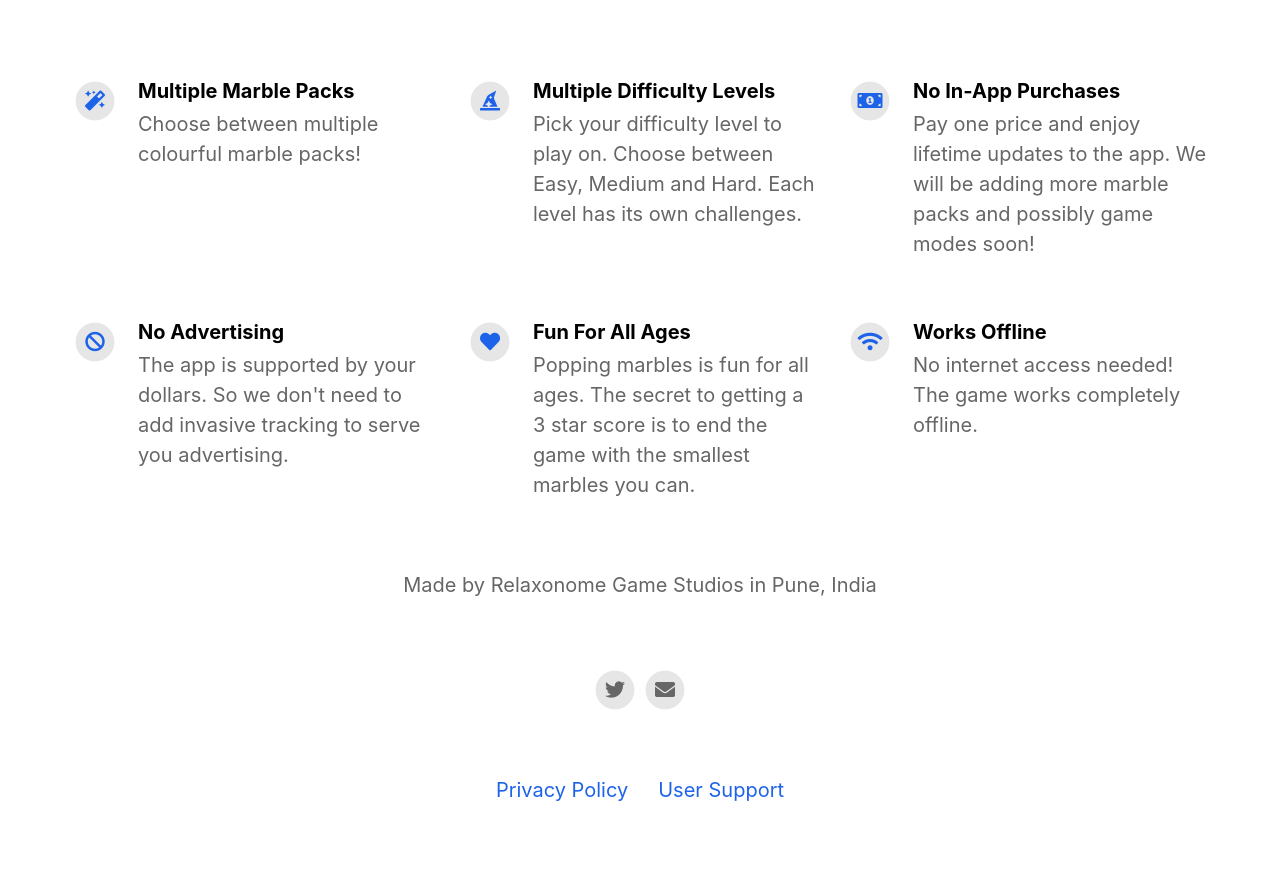
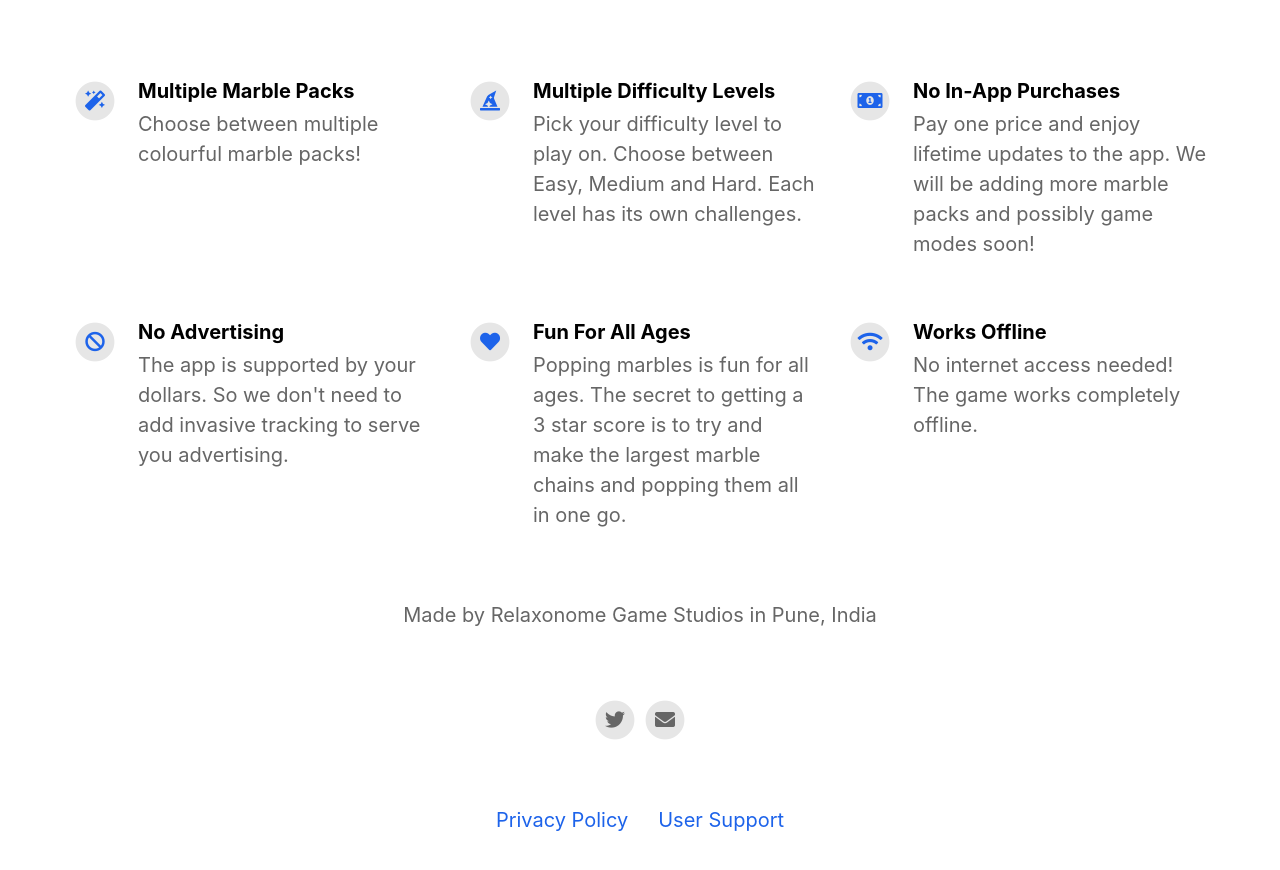
Before and after one commit to colwin/marbleinator-website, a Jekyll site: the page built from index.html, in a window 1280 px wide and 900 px high, scrolled down 1003 px. Shown: the top 870 px of the window. Built offline with Jekyll 4.4.1, drawn with Linux system fonts in a browser that asks for light colours; nearby versions of some CDN libraries.

Commit message:
Updated site to explain new score mechanics

```diff
--- a/_config.yml
+++ b/_config.yml
@@ -52,7 +52,7 @@ features                                  :
     fontawesome_icon_name                 : ban
 
   - title                                 : Fun For All Ages
-    description                           : Popping marbles is fun for all ages. The secret to getting a 3 star score is to end the game with the smallest marbles you can.
+    description                           : Popping marbles is fun for all ages. The secret to getting a 3 star score is to try and make the largest marble chains and popping them all in one go.
     fontawesome_icon_name                 : heart
 
   - title                                 : Works Offline
```
Also changed, not shown: 1 other file.
